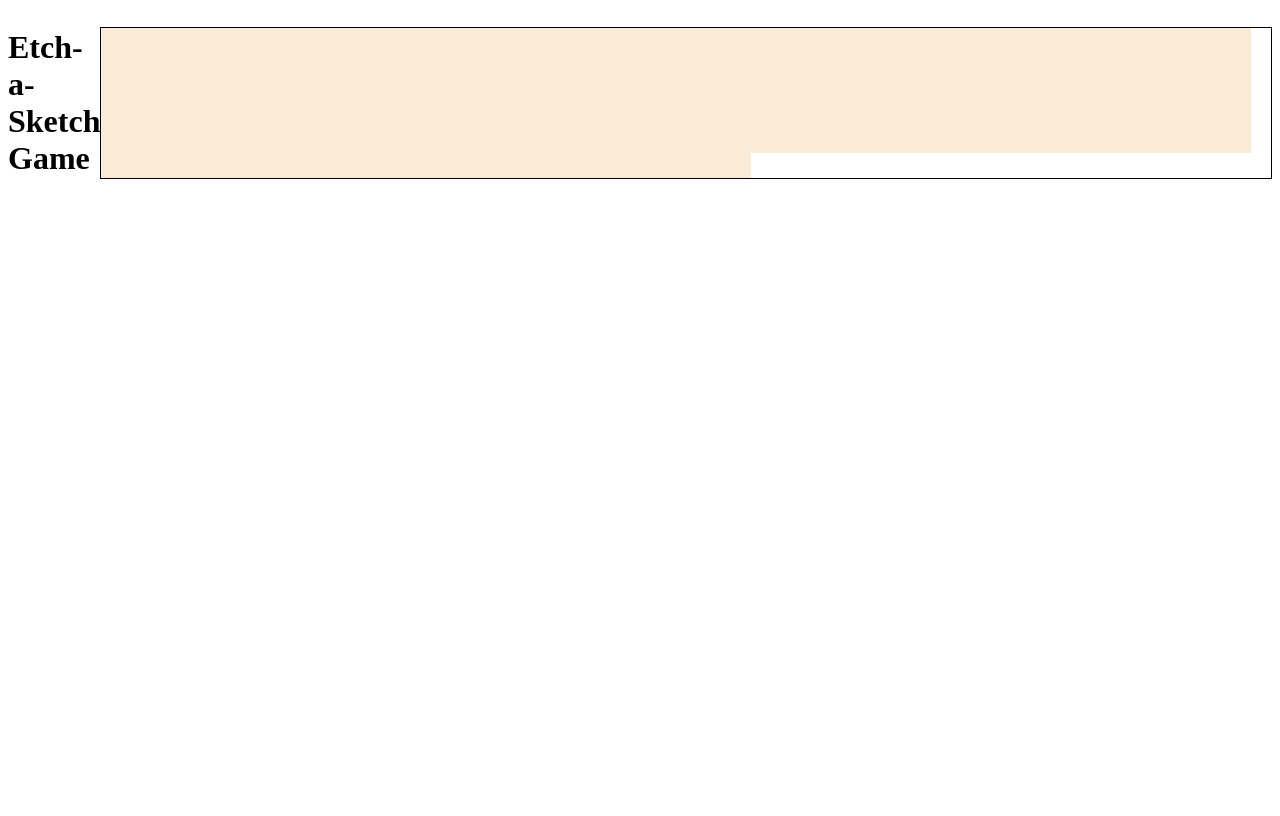
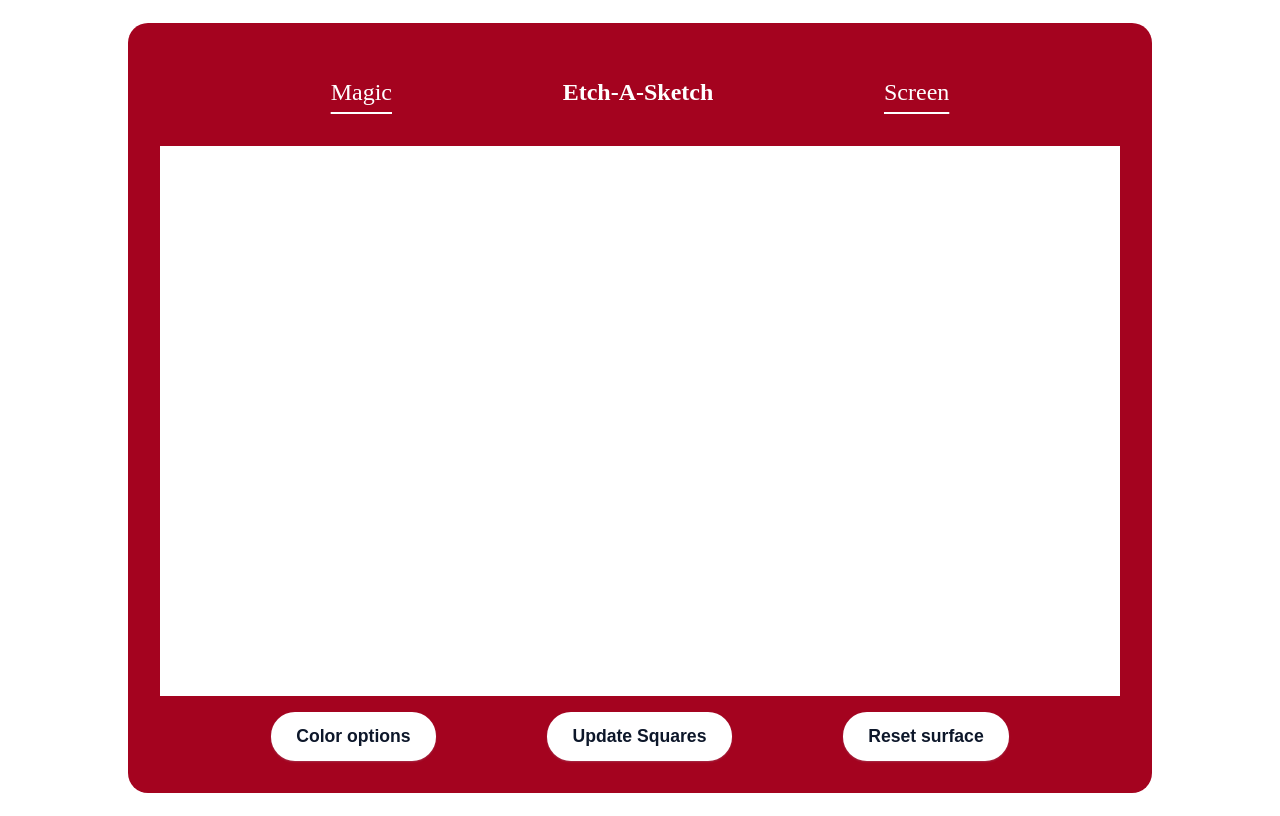
Before and after one commit to JoshuaErney/Etch-a-Sketch, a plain HTML site: page index.html in a window 1280 px wide. Drawn offline with Linux system fonts and the light colour scheme.

Commit message:
updates to html code and main.css

```diff
--- a/index.html
+++ b/index.html
@@ -12,8 +12,41 @@
 </head>
 
 <body>
-    <h1>Etch-a-Sketch Game</h1>
-    <div id="container"></div>
+    <div id="wrapper">
+        <header>
+            <p class="text">Magic</p>
+            <h2>Etch-A-Sketch</h2>
+            <p class="text">Screen</p>
+        </header>
+        <div id="container"></div>
+        <footer>
+            <button type="button" class="modern-button">Color options</button>
+            <button type="button" class="modern-button">Update Squares</button>
+            <button type="reset" class="modern-button">Reset surface</button>
+        </footer>
+    </div>
+
+    <dialog role="dialog">
+        <form method="dialog" id="squareForm">
+            <label for="numOfSquares">Set the Number of Squares</label>
+            <input type="number" name="numOfSquares" id="numOfSquares" required value="25" min="1" max="100">
+            <button type="reset" id="cancelBtn">Cancel</button>
+            <button type="submit" id="submitSquaresBtn" formmethod="dialog">Submit</button>
+            <!-- the returnValue property (of the dialog/form submit) gets set to the value of the button that was activated. -->
+        </form>
+    </dialog>
+
+    <dialog role="dialog">
+        <form method="dialog">
+            <label for="colorOptions">Color Select</label>
+            <select name="colorOptions" id="colorOptions">
+                <option value="rainbow">Rainbow</option>
+                <option value="black">Black</option>
+                <option value="random">Random</option>
+            </select>
+            <button type="submit" formmethod="dialog" id="submitSquaresBtn">Submit</button>
+        </form>
+    </dialog>
 
     <script src="main.js"></script>
 </body>
--- a/main.css
+++ b/main.css
@@ -1,22 +1,68 @@
 body {
   display: flex;
+  flex-direction: column;
   justify-content: center;
   align-items: center;
+  gap: 2rem;
+  color: #fff;
+  height: 100vh;
+}
+
+header,
+footer {
+  display: flex;
+  justify-content: space-evenly;
+  align-items: center;
+  box-sizing: border-box;
+  margin: 1rem 0;
+}
+
+p.text {
+  font-size: 24px;
+  text-decoration: underline;
+  text-underline-offset: 0.725rem;
+}
+
+.modern-button {
+  background-color: #fff;
+  border: 0 solid #e2e8f0;
+  border-radius: 1.5rem;
+  box-sizing: border-box;
+  color: #0d172a;
+  cursor: pointer;
+  display: inline-block;
+  font-size: 1.1rem;
+  font-weight: 600;
+  line-height: 1;
+  padding: 1rem 1.6rem;
+  text-align: center;
+  text-decoration: none #0d172a solid;
+  text-decoration-thickness: auto;
+  transition: all 0.1s cubic-bezier(0.4, 0, 0.2, 1);
+  box-shadow: 0px 1px 2px rgba(166, 175, 195, 0.25);
+  user-select: none;
+  -webkit-user-select: none;
+  touch-action: manipulation;
+}
+
+.modern-button:hover {
+  background-color: #1e293b;
+  color: #fff;
+}
+
+div#wrapper {
+  background-color: #a4031f;
+  border-radius: 20px;
+  padding: 1rem 2rem;
 }
 
 div#container {
+  width: 960px;
+  height: 550px;
+  background: #fff;
   display: flex;
-  flex-wrap: wrap;
-  border: 1px solid black;
 }
 
-.square {
-  width: 25px;
-  height: 25px;
-  background-color: antiquewhite;
-  color: white;
+div.square {
+  flex: 1;
 }
-
-div.square:hover {
-  background-color: #f39c12;
-}
--- a/main.js
+++ b/main.js
@@ -1,8 +1,8 @@
-const divContainer = document.querySelector("#container");
-const btn = document.createElement("button");
+const form = document.querySelector("#squareForm");
+const input = document.querySelector("#numOfSquares");
 
-for (let i = 0; i < 256; i++) {
-  const div = document.createElement("div");
-  div.classList.add("square");
-  divContainer.appendChild(div);
-}
+form.addEventListener("submit", function (event) {
+  event.preventDefault(); // Prevent the default form submission behavior
+  const value = input.value;
+  console.log(value); // Now this will correctly log the updated value
+});
```
